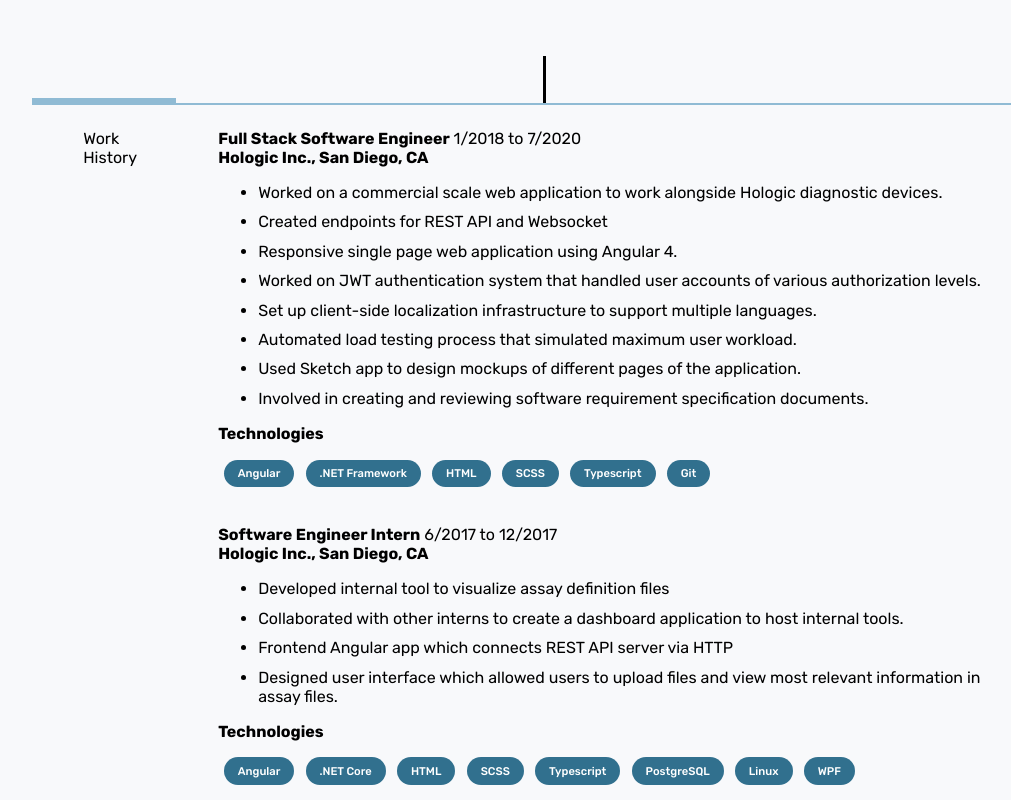
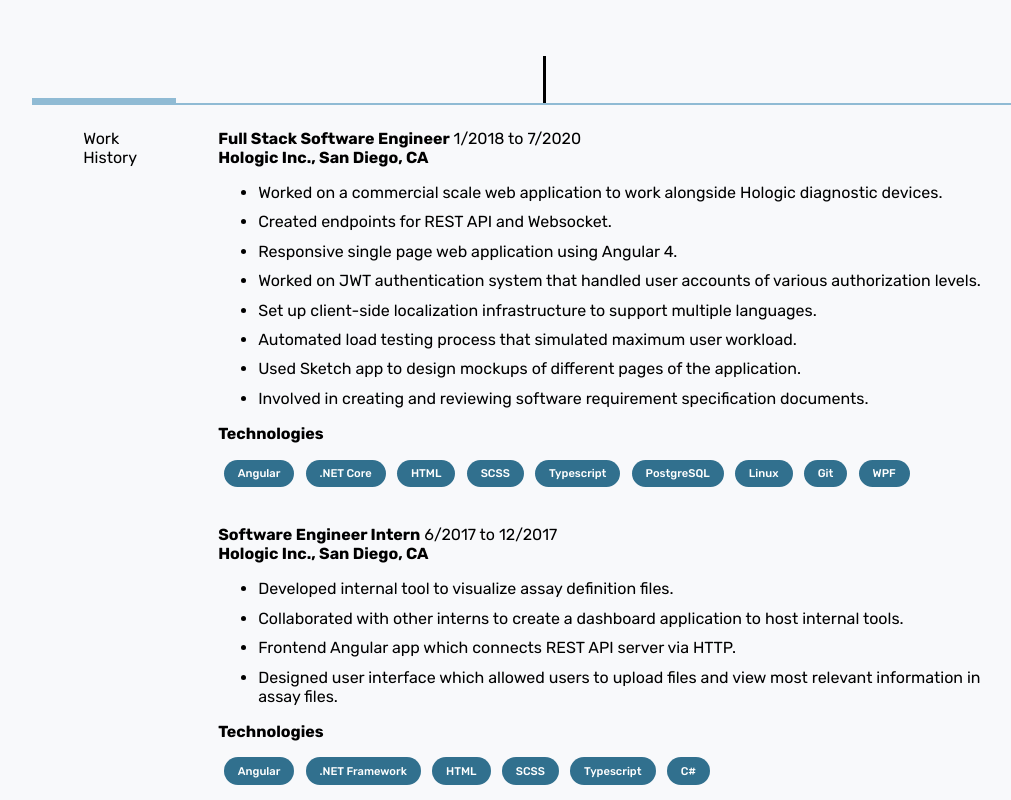
Before and after one commit to CodeRuben/portfolio, a React (Create React App) app: page / in a window 1280 px wide. Shown: the part 1780-2580 px from the top of the page, without its empty margins (112-1123 px from the left). Built offline with nearby package versions, Linux system fonts and the light colour scheme.

Commit message:
Created JobDescription component. Moves job details to constant file.

```diff
--- a/src/App.js
+++ b/src/App.js
@@ -1,56 +1,10 @@
-import React, { useState, useEffect, useRef } from 'react';
-import Home from '../src/components/Home/Home';
-import About from '../src/components/About/About';
-import Experience from '../src/components/Experience/Experience';
-import Contact from '../src/components/Contact/Contact';
-import LinkBar from './components/LinkBar/LinkBar';
-import NavigationBar from './components/NavigationBar/NavigationBar';
+import React from 'react';
+import Portfolio from './pages/Portfolio/Portfolio';
 import './App.css';
 
 function App() {
-  const homeRef = useRef();
-  const aboutRef = useRef();
-  const experienceRef = useRef();
-  const contactRef = useRef();
-
-  const [scrollProgress, setScrollProgress] = useState(0);
-  const scrollListener = (target) => {
-    if (!target.current)
-      return;
-
-    const element = target.current;
-    const totalHeight = element.clientHeight - element.offsetTop - (window.innerHeight);
-    const windowScrollTop = window.pageYOffset || document.documentElement.scrollTop || document.body.scrollTop || 0;
-
-    if (windowScrollTop === 0)
-      return setScrollProgress(0);
-
-    if (windowScrollTop > totalHeight)
-      return setScrollProgress(100);
-
-    setScrollProgress(Math.trunc((windowScrollTop / totalHeight) * 100));
-  };
-
-  useEffect(() => {
-    window.addEventListener("scroll", () => scrollListener(target));
-    return () => window.removeEventListener("scroll", scrollListener);
-  });
-
-  const target = React.createRef();
   return (
-    <div className="container" ref={target}>
-      <LinkBar
-        scrollProgress={scrollProgress}
-        homeRef={homeRef}
-        aboutRef={aboutRef}
-        experienceRef={experienceRef}
-        contactRef={contactRef} />
-      <NavigationBar elementRef={homeRef} contactRef={contactRef} />
-      <Home />
-      <About elementRef={aboutRef} />
-      <Experience elementRef={experienceRef} />
-      <Contact elementRef={contactRef} />
-    </div>
+    <Portfolio />
   );
 }
 
--- a/src/components/Experience/Experience.js
+++ b/src/components/Experience/Experience.js
@@ -1,4 +1,6 @@
 import React from 'react';
+import JobDescription from '../JobDescription/JobDescription';
+import { jobData } from '../../constants';
 import './Experience.scoped.css';
 
 const Experience = (props) => {
@@ -9,52 +11,7 @@ const Experience = (props) => {
       <div className="row">
         <div className="title-col">Work History</div>
         <div className="detail-col">
-          <div className="experience-entry">
-            <b>Full Stack Software Engineer</b> 1/2018 to 7/2020
-            <br />
-            <b>Hologic Inc., San Diego, CA</b>
-            <ul className="work-details">
-              <li>Worked on a commercial scale web application to work alongside Hologic diagnostic devices.</li>
-              <li>Created endpoints for REST API and Websocket</li>
-              <li>Responsive single page web application using Angular 4.</li>
-              <li>Worked on JWT authentication system that handled user accounts of various authorization levels.</li>
-              <li>Set up client-side localization infrastructure to support multiple languages.</li>
-              <li>Automated load testing process that simulated maximum user workload.</li>
-              <li>Used Sketch app to design mockups of different pages of the application.</li>
-              <li>Involved in creating and reviewing software requirement specification documents.</li>
-            </ul>
-            <b>Technologies</b>
-            <div className="skill-row">
-              <div className="skill-block">Angular</div>
-              <div className="skill-block">.NET Framework</div>
-              <div className="skill-block">HTML</div>
-              <div className="skill-block">SCSS</div>
-              <div className="skill-block">Typescript</div>
-              <div className="skill-block">Git</div>
-            </div>
-          </div>
-          <div className="experience-entry">
-            <b>Software Engineer Intern</b> 6/2017 to 12/2017
-            <br />
-            <b>Hologic Inc., San Diego, CA</b>
-            <ul className="work-details">
-              <li>Developed internal tool to visualize assay definition files</li>
-              <li>Collaborated with other interns to create a dashboard application to host internal tools.</li>
-              <li>Frontend Angular app which connects REST API server via HTTP</li>
-              <li>Designed user interface which allowed users to upload files and view most relevant information in assay files.</li>
-            </ul>
-            <b>Technologies</b>
-            <div className="skill-row">
-              <div className="skill-block">Angular</div>
-              <div className="skill-block">.NET Core</div>
-              <div className="skill-block">HTML</div>
-              <div className="skill-block">SCSS</div>
-              <div className="skill-block">Typescript</div>
-              <div className="skill-block">PostgreSQL</div>
-              <div className="skill-block">Linux</div>
-              <div className="skill-block">WPF</div>
-            </div>
-          </div>
+          {jobData.map((job, idx) => <JobDescription data={job} key={idx} />)}
         </div>
       </div>
     </div>
--- a/src/components/Experience/Experience.scoped.css
+++ b/src/components/Experience/Experience.scoped.css
@@ -22,26 +22,6 @@
   font-size: 0.925rem;
 }
 
-li {
-  margin-bottom: 0.65em;
-}
-
-.skill-row {
-  display: flex;
-  align-items: flex-start;
-  flex-wrap: wrap;
-}
-
-.skill-block {
-  padding: 0.65em 1.25em;
-  background: var(--primary-color);
-  color: white;
-  border-radius: 2em;
-  font-size: 0.7rem;
-  font-weight: 500;
-  margin: 1.5em 0.5em 1em 0.5em;
-}
-
 .title-col {
   align-self: flex-start;
 }
--- /dev/null
+++ b/src/components/JobDescription/JobDescription.js
@@ -0,0 +1,27 @@
+import React from 'react';
+import './JobDescription.scoped.css';
+
+const JobDescription = (props) => {
+  const jobData = props.data;
+
+  return (
+    <div>
+      <b>{jobData.jobTitle}</b> {jobData.dateRange}
+      <br />
+      <b>{jobData.company}, {jobData.location}</b>
+      <ul className="work-details">
+        {jobData.workDetails.map((detail, idx) => (
+          <li key={idx}>{detail}</li>)
+        )}
+      </ul>
+      <b>Technologies</b>
+      <div className="skill-row">
+        {jobData.skills.map((skill, idx) => (
+          <div className="skill-block" key={idx}>{skill}</div>)
+        )}
+      </div>
+    </div>
+  )
+};
+
+export default React.memo(JobDescription);
--- /dev/null
+++ b/src/components/JobDescription/JobDescription.scoped.css
@@ -0,0 +1,19 @@
+.work-details li {
+  margin-bottom: 0.65em;
+}
+
+.skill-row {
+  display: flex;
+  align-items: flex-start;
+  flex-wrap: wrap;
+}
+
+.skill-block {
+  padding: 0.65em 1.25em;
+  background: var(--primary-color);
+  color: white;
+  border-radius: 2em;
+  font-size: 0.7rem;
+  font-weight: 500;
+  margin: 1.5em 0.5em 1em 0.5em;
+}
--- /dev/null
+++ b/src/constants.js
@@ -0,0 +1,49 @@
+export const jobData = [
+	{
+		"jobTitle": "Full Stack Software Engineer",
+		"dateRange": "1/2018 to 7/2020",
+		"company": "Hologic Inc.",
+		"location": "San Diego, CA",
+		"workDetails": [
+      "Worked on a commercial scale web application to work alongside Hologic diagnostic devices.",
+      "Created endpoints for REST API and Websocket.",
+      "Responsive single page web application using Angular 4.",
+      "Worked on JWT authentication system that handled user accounts of various authorization levels.",
+      "Set up client-side localization infrastructure to support multiple languages.",
+      "Automated load testing process that simulated maximum user workload.",
+      "Used Sketch app to design mockups of different pages of the application.",
+      "Involved in creating and reviewing software requirement specification documents."
+		],
+		"skills": [
+			"Angular",
+			".NET Core",
+			"HTML",
+			"SCSS",
+			"Typescript",
+			"PostgreSQL",
+			"Linux",
+			"Git",
+			"WPF"
+		]
+	},
+	{
+		"jobTitle": "Software Engineer Intern",
+		"dateRange": "6/2017 to 12/2017",
+		"company": "Hologic Inc.",
+		"location": "San Diego, CA",
+		"workDetails": [
+			"Developed internal tool to visualize assay definition files.",
+			"Collaborated with other interns to create a dashboard application to host internal tools.",
+			"Frontend Angular app which connects REST API server via HTTP.",
+			"Designed user interface which allowed users to upload files and view most relevant information in assay files."
+		],
+		"skills": [
+			"Angular",
+			".NET Framework",
+			"HTML",
+			"SCSS",
+			"Typescript",
+			"C#"
+		]
+	}
+]
--- a/src/pages/Portfolio/Portfolio.js
+++ b/src/pages/Portfolio/Portfolio.js
@@ -0,0 +1,56 @@
+import React, { useState, useEffect, useRef } from 'react';
+import Home from '../../components/Home/Home';
+import About from '../../components/About/About';
+import Experience from '../../components/Experience/Experience';
+import Contact from '../../components/Contact/Contact';
+import LinkBar from '../../components/LinkBar/LinkBar';
+import NavigationBar from '../../components/NavigationBar/NavigationBar';
+
+function Portfolio() {
+  const homeRef = useRef();
+  const aboutRef = useRef();
+  const experienceRef = useRef();
+  const contactRef = useRef();
+
+  const [scrollProgress, setScrollProgress] = useState(0);
+  const scrollListener = (target) => {
+    if (!target.current)
+      return;
+
+    const element = target.current;
+    const totalHeight = element.clientHeight - element.offsetTop - (window.innerHeight);
+    const windowScrollTop = window.pageYOffset || document.documentElement.scrollTop || document.body.scrollTop || 0;
+
+    if (windowScrollTop === 0)
+      return setScrollProgress(0);
+
+    if (windowScrollTop > totalHeight)
+      return setScrollProgress(100);
+
+    setScrollProgress(Math.trunc((windowScrollTop / totalHeight) * 100));
+  };
+
+  useEffect(() => {
+    window.addEventListener("scroll", () => scrollListener(target));
+    return () => window.removeEventListener("scroll", scrollListener);
+  });
+
+  const target = React.createRef();
+  return (
+    <div className="container" ref={target}>
+      <LinkBar
+        scrollProgress={scrollProgress}
+        homeRef={homeRef}
+        aboutRef={aboutRef}
+        experienceRef={experienceRef}
+        contactRef={contactRef} />
+      <NavigationBar elementRef={homeRef} contactRef={contactRef} />
+      <Home />
+      <About elementRef={aboutRef} />
+      <Experience elementRef={experienceRef} />
+      <Contact elementRef={contactRef} />
+    </div>
+  );
+}
+
+export default React.memo(Portfolio);
```
